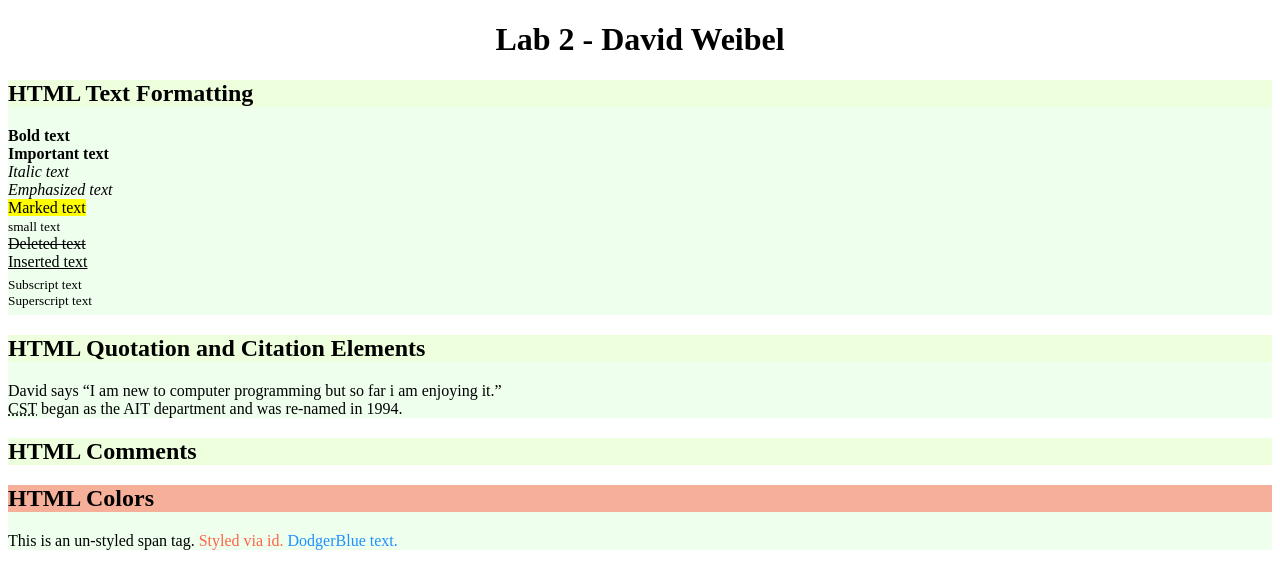
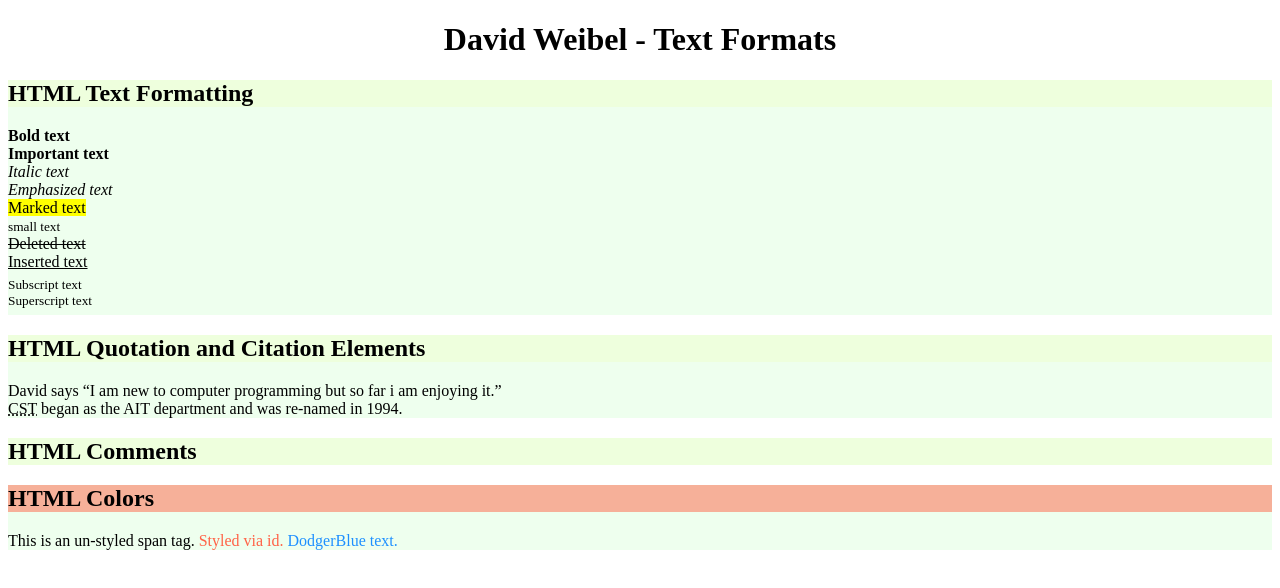
Before and after one commit to Weibed/github.io, a plain HTML site: page CST1021-HTML/Lab02/DavidWeibel_Lab02.html in a window 1280 px wide. Drawn offline with Linux system fonts and the light colour scheme.

Commit message:
Update DavidWeibel_Lab02.html

```diff
--- a/CST1021-HTML/Lab02/DavidWeibel_Lab02.html
+++ b/CST1021-HTML/Lab02/DavidWeibel_Lab02.html
@@ -10,7 +10,7 @@
 
 
 <body>
-    <h1>Lab 2 - David Weibel</h1>
+    <h1>David Weibel - Text Formats</h1>
 
     <section>
         <h2>HTML Text Formatting</h2>
```
